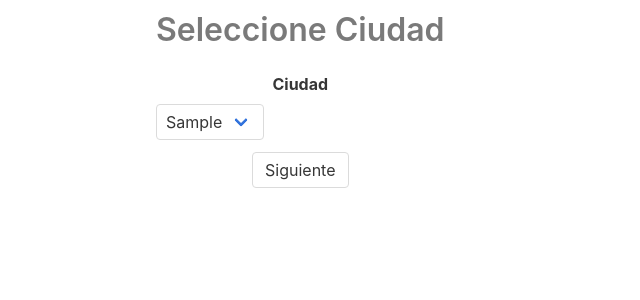
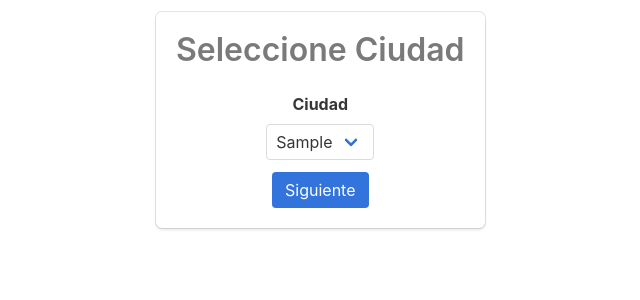
Before and after one commit to KROSF/encuesta, a PHP site: page /estadisticas/estudio.php in a window 1280 px wide. Shown: the top 300 px of the page, without its empty margins (304-944 px from the left). Run offline with PHP 8.4, Linux system fonts and the light colour scheme; tables that the repository leaves empty or names only in its code hold one stand-in row (values such as "Sample post"); a stand-in replaces the project's code that opens the database connection.

Commit message:
Loquesea

```diff
--- a/estadisticas/estudio.php
+++ b/estadisticas/estudio.php
@@ -23,11 +23,12 @@ if (!isset($_POST['encuesta'])) {
     <div calss="hero-body">
         <div class="container has-text-centered">
             <div class="column is-4 is-offset-4">
+                <div class="box">
                     <form action="estadisticas.php" method="post">
                             <h3 class="title has-text-centered has-text-grey">Seleccione Ciudad</h3>
                             <div class="field">
                                 <label class="label">Ciudad</label>
-                            <div class="control">
+                                <div class="control has-text-centered">
                                     <div class="select">
                                         <select id="ciudad" name="ciudad">
                                                 <?php foreach ($ciudades as $c) {print("<option value='$c[0]'>" . $c[1] . "</option>\n");} ?>
@@ -35,8 +36,9 @@ if (!isset($_POST['encuesta'])) {
                                     </div>
                                 </div>
                             </div>
-                        <input type="submit" value="Siguiente" class="button primary rounded" name="encuesta" />
+                            <input type="submit" value="Siguiente" class="button is-link" name="encuesta" />
                     </form>
+                </div>
             </div>
         </div>
     </div>
```
Lines whose indentation alone changed are shown as unchanged.
